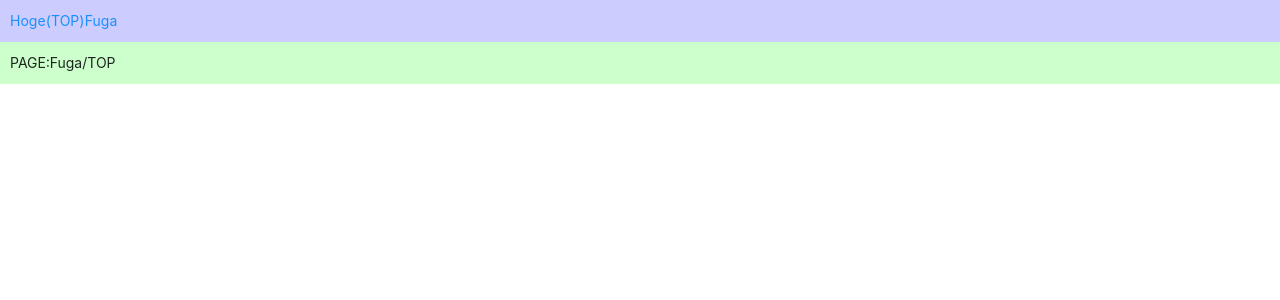
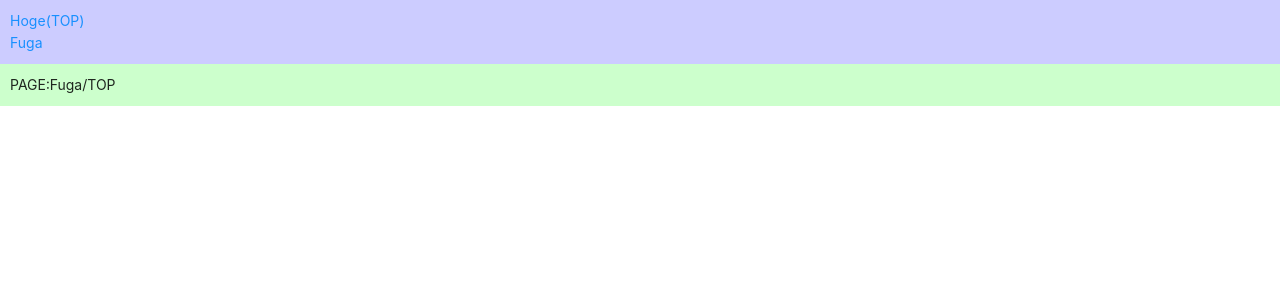
Before and after one commit to ShotaIuchi/ReactStateTest, a React (Create React App) app: page /fuga in a window 1280 px wide. Shown: the top 300 px of the page. Built offline with nearby package versions, Linux system fonts and the light colour scheme.

Commit message:
ant対応

```diff
--- a/src/pages/TopPage.tsx
+++ b/src/pages/TopPage.tsx
@@ -1,3 +1,4 @@
+import { Layout } from "antd";
 import { BrowserRouter as Router, Link, Route } from "react-router-dom";
 import FugaTopPage from "./fuga/FugaTopPage";
 import HogeTopPage from "./hoge/HogeTopPage";
@@ -6,14 +7,14 @@ const TopPage = () => {
   const _padding = 10;
   return (
     <Router>
-      <div style={{ padding: _padding, backgroundColor: "#ccccff" }}>
+      <Layout style={{ padding: _padding, backgroundColor: "#ccccff" }}>
         <Link to="/">Hoge(TOP)</Link>
         <Link to="/fuga">Fuga</Link>
-      </div>
-      <div style={{ padding: _padding, backgroundColor: "#ccffcc" }}>
+      </Layout>
+      <Layout style={{ padding: _padding, backgroundColor: "#ccffcc" }}>
         <Route exact path="/" component={HogeTopPage}></Route>
         <Route path="/fuga" component={FugaTopPage}></Route>
-      </div>
+      </Layout>
     </Router>
   );
 };
```
